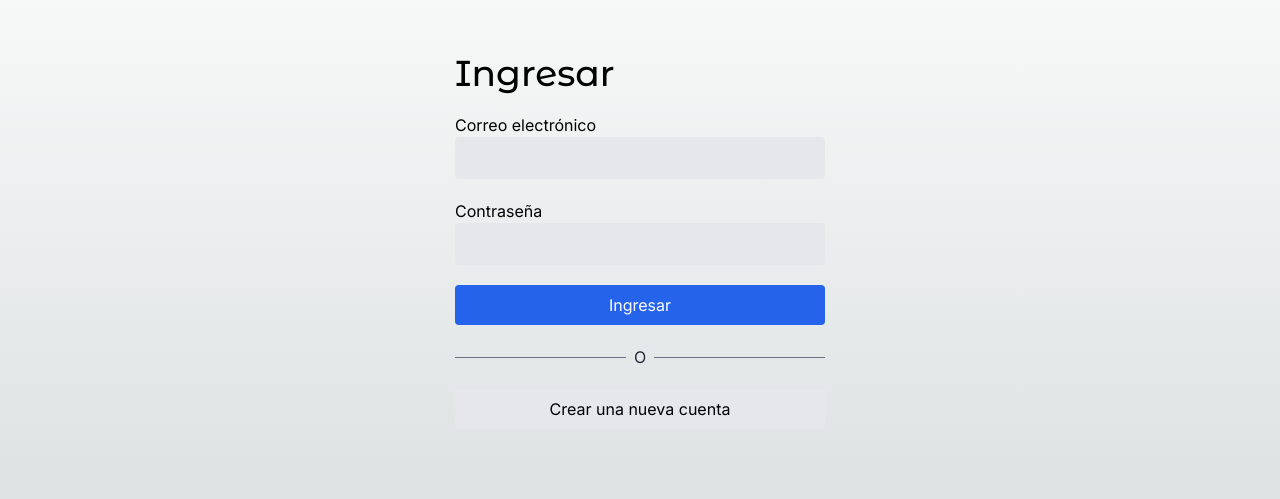
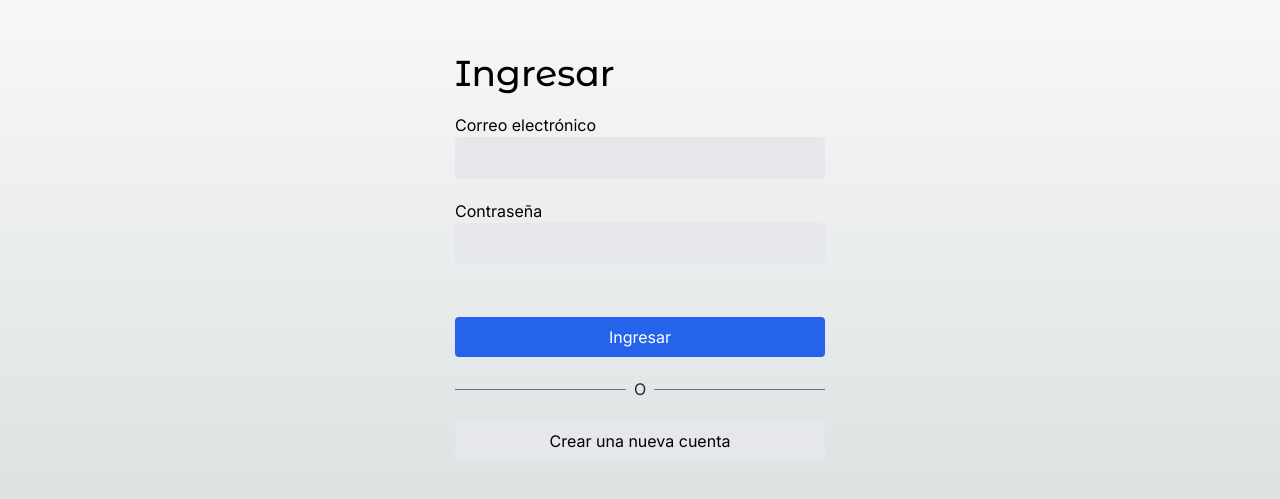
Before and after one commit to danielmiranda0099/teslo-shop-nextjs, a Next.js app: page /auth/login in a window 1280 px wide. Shown: the part 155-654 px from the top of the page. Built offline with nearby package versions, Linux system fonts and the light colour scheme.

Commit message:
[ADD] Validate user Data / Show Error UI

```diff
--- a/auth.config.ts
+++ b/auth.config.ts
@@ -1,6 +1,8 @@
+import prisma from '@/lib/prisma';
 import NextAuth, {type NextAuthConfig } from 'next-auth';
 import credentials from 'next-auth/providers/credentials';
 import { z } from 'zod';
+import bcrypt from 'bcrypt';
 
 export const authConfig: NextAuthConfig = {
   pages: {
@@ -20,9 +22,19 @@ export const authConfig: NextAuthConfig = {
 
         const { email, password } = parsedCredentials.data;
 
-        console.log({ email, password })
+        const user = await prisma.user.findUnique({where: { email: email.toLowerCase() }});
 
-        return null;
+        if( !user){
+          return null;
+        }
+
+        if( !bcrypt.compareSync(password, user.password)){
+          return null;
+        }
+
+        const { password: _, ...rest } = user;
+        console.log({rest});
+        return rest;
       },
     }),
   ]
--- a/src/app/auth/login/ui/LoginForm.tsx
+++ b/src/app/auth/login/ui/LoginForm.tsx
@@ -1,23 +1,23 @@
-'use client';
+"use client";
 import { authenticate } from "@/actions/auth";
+import clsx from "clsx";
 import Link from "next/link";
-import { useFormState } from "react-dom";
+import { useFormState, useFormStatus } from "react-dom";
+import { IoInformationOutline } from "react-icons/io5";
 
 export function LoginForm() {
   const [errorMessage, dispatch] = useFormState(authenticate, undefined);
 
-  console.log({errorMessage, dispatch})
+  console.log({ errorMessage, dispatch });
 
   return (
     <form action={dispatch} className="flex flex-col">
-
       <label htmlFor="email">Correo electrónico</label>
       <input
         className="px-5 py-2 border bg-gray-200 rounded mb-5"
         type="email"
         name="email"
       />
-
 
       <label htmlFor="password">Contraseña</label>
       <input
@@ -26,26 +26,50 @@ export function LoginForm() {
         name="password"
       />
 
-    <button
-      type="submit"
-      className="btn-primary">
-      Ingresar
-    </button>
+      <div
+        className="flex h-8 items-end space-x-1"
+        aria-live="polite"
+        aria-atomic="true"
+      >
+        {errorMessage && (
+          <div className="mb-2 flex flex-row">
+            <IoInformationOutline className="h-5 w-5 text-red-500" />
+            <p className="text-sm text-red-500">
+              Credenciales No Son Correctas
+            </p>
+          </div>
+        )}
+      </div>
 
+      <LoginButton />
 
-    {/* divisor l ine */ }
+      {/* divisor l ine */}
       <div className="flex items-center my-5">
         <div className="flex-1 border-t border-gray-500"></div>
         <div className="px-2 text-gray-800">O</div>
         <div className="flex-1 border-t border-gray-500"></div>
       </div>
 
-    <Link
-      href="/auth/new-account"
-      className="btn-secondary text-center">
+      <Link href="/auth/new-account" className="btn-secondary text-center">
         Crear una nueva cuenta
       </Link>
+    </form>
+  );
+}
 
-  </form>
-  )
+function LoginButton() {
+  const { pending } = useFormStatus();
+
+  return (
+    <button
+      type="submit"
+      className={ clsx({
+        "btn-primary": !pending,
+        "btn-disabled": pending
+      })}
+      disabled={pending}
+    >
+      Ingresar
+    </button>
+  );
 }
--- a/src/app/globals.css
+++ b/src/app/globals.css
@@ -57,3 +57,7 @@ body {
 .btn-secondary {
   @apply bg-gray-200 hover:bg-gray-300 text-black py-2 px-4 rounded transition-all;
 }
+
+.btn-disableb {
+  @apply bg-gray-800 text-white py-2 px-4 rounded;
+}
```
Lines whose indentation alone changed are shown as unchanged.
